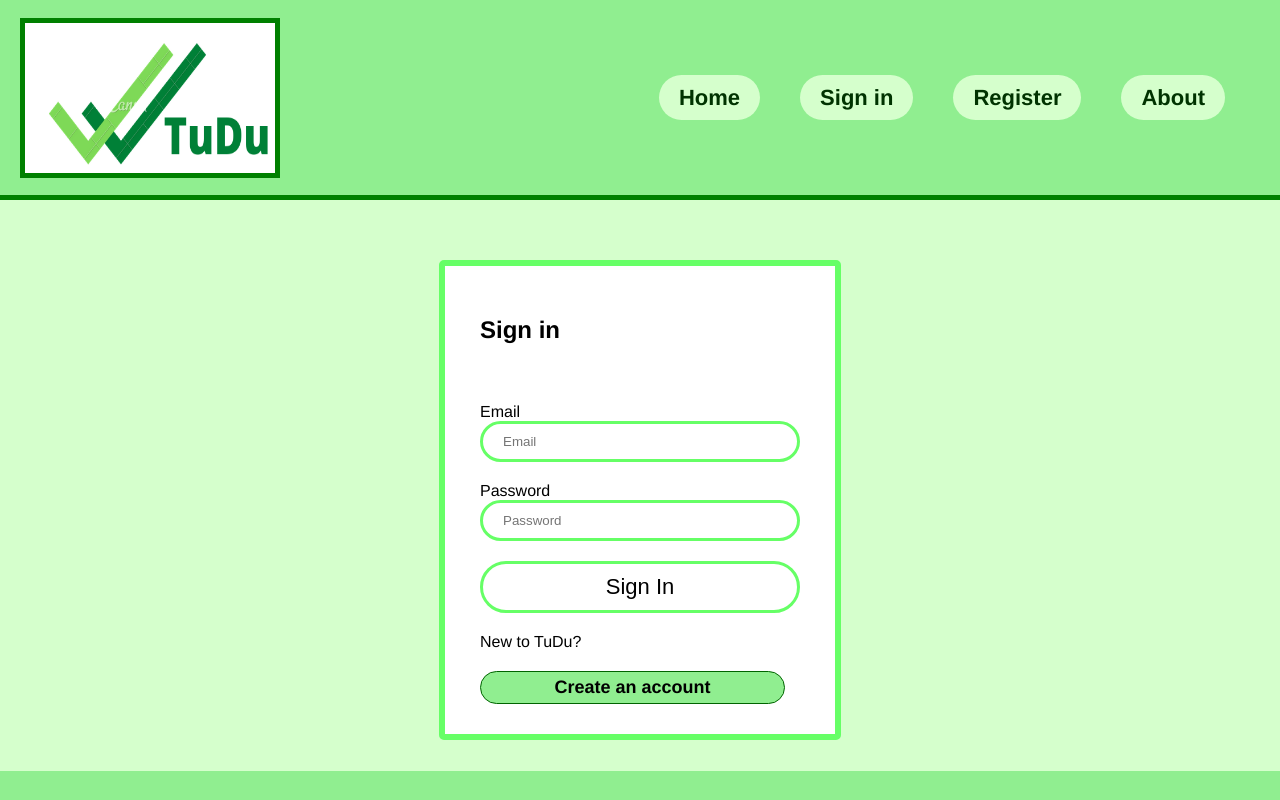
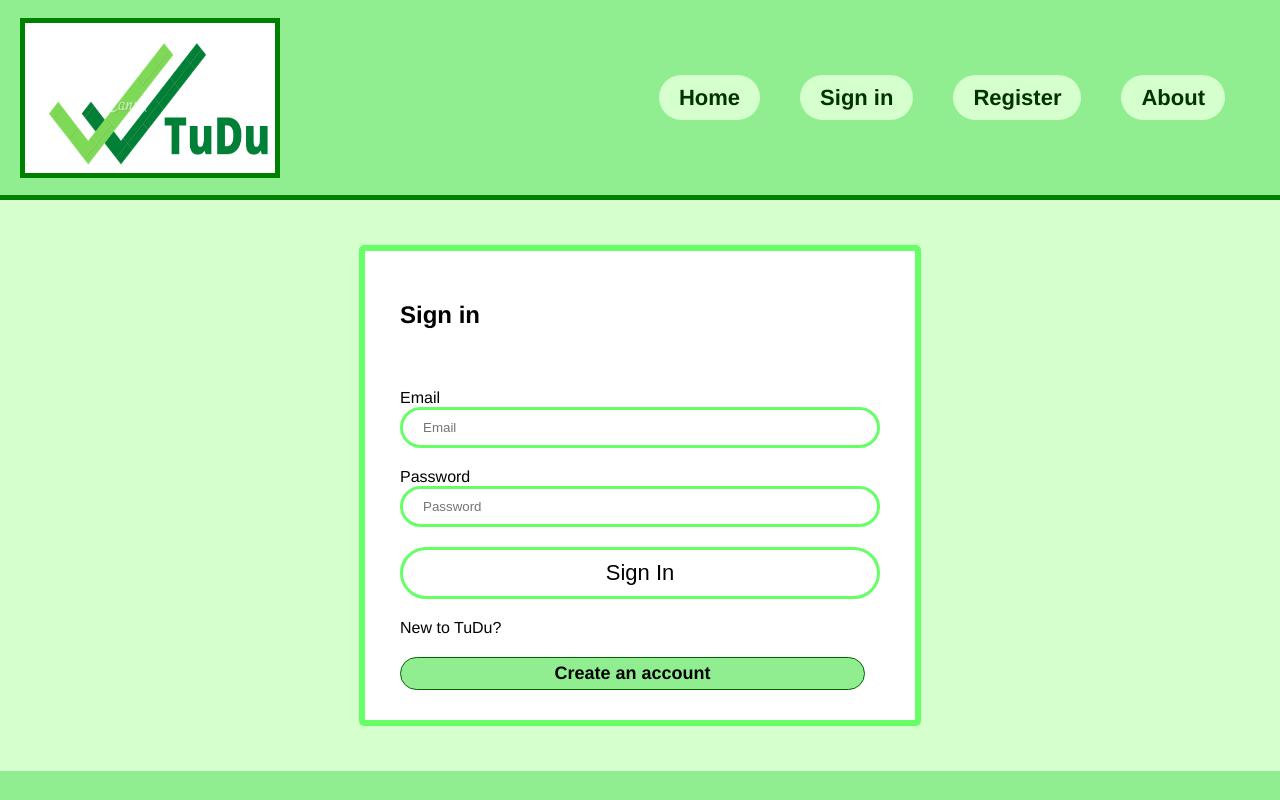
Before and after one commit to lhoogenraad/tudu-application, a React (Create React App) app in the folder frontend/: page /signin in a window 1280 px wide. Built offline with nearby package versions, Linux system fonts and the light colour scheme.

Commit message:
Added required fields to register inputs

```diff
--- a/frontend/src/index.css
+++ b/frontend/src/index.css
@@ -243,14 +243,13 @@ button:active{
     display: flex;
     justify-content: center;
     align-items: center;
-    height: 100%;
   }
 
 
 .form-container{
   display: flex;
   flex-direction: column;
-  width: 32rem;
+  width: 48rem;
   padding: 2rem 3.5rem;
   border: .6rem solid #66FF66;
   border-radius: .5rem;
--- a/frontend/src/screens/registerscreen.js
+++ b/frontend/src/screens/registerscreen.js
@@ -50,6 +50,7 @@ function RegisterScreen(props) {
                         name="name"
                         id="name"
                         placeholder="Name"
+                        required
                         onChange={(e) => setName(e.target.value)}
                         ></input>
                     </li>
@@ -61,6 +62,7 @@ function RegisterScreen(props) {
                         name="email"
                         id="email"
                         placeholder="Email"
+                        required
                         onChange={(e) => setEmail(e.target.value)}></input>
                     </li>
                     <li>
@@ -71,6 +73,7 @@ function RegisterScreen(props) {
                         name="password"
                         id="password"
                         placeholder="Password"
+                        required
                         onChange={(e) => setPassword(e.target.value)}
                         ></input>
                     </li>
@@ -82,6 +85,7 @@ function RegisterScreen(props) {
                         name="repassword"
                         id="repassword"
                         placeholder="Re-enter password"
+                        required
                         onChange={(e) => setRePassword(e.target.value)}
                         ></input>
                     </li>
```
